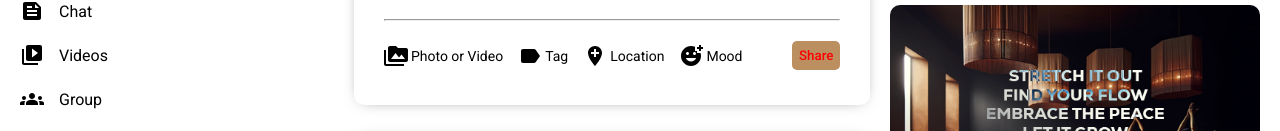
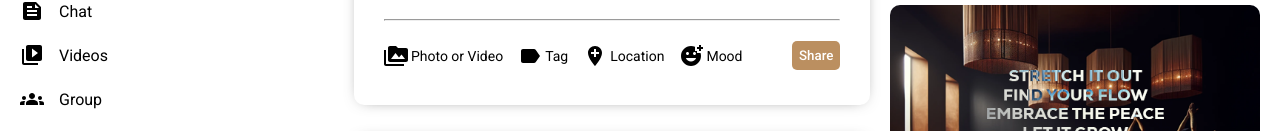
Before and after one commit to morganwestcoding/forme-application, a React (Create React App) app: page /home in a window 1280 px wide. Shown: the part 173-304 px from the top of the page. Built offline with nearby package versions, Linux system fonts and the light colour scheme.

Commit message:
Update share.css

```diff
--- a/src/components/share/share.css
+++ b/src/components/share/share.css
@@ -67,5 +67,5 @@
     font-weight: 500;
     margin-right: 20px;
     cursor:pointer;
-    color: rgb(255, 0, 0);
+    color: white;
 }
```
